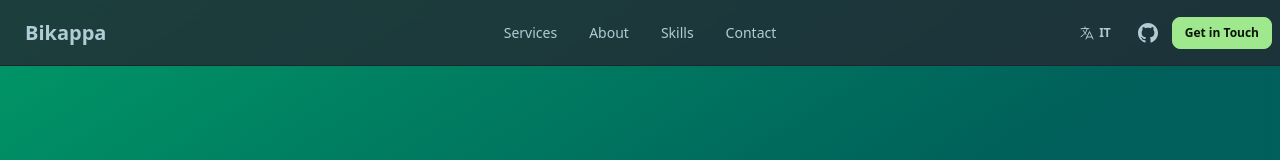
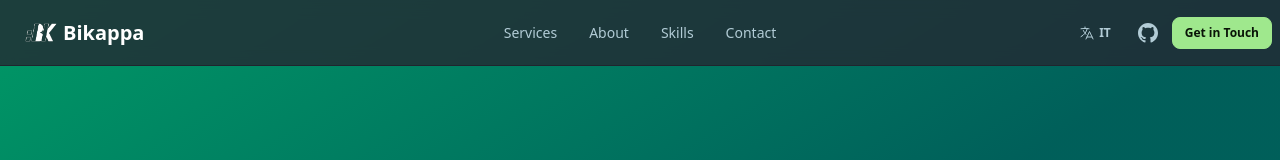
Before and after one commit to Bikappa/bikappa.github.io, an Astro site: page /en in a window 1280 px wide. Shown: the top 160 px of the page. Built offline with nearby package versions, Linux system fonts and the light colour scheme; Astro itself is replaced by a stand-in of ours.

Commit message:
feat: new logo

```diff
--- a/src/pages/[lang]/index.astro
+++ b/src/pages/[lang]/index.astro
@@ -134,7 +134,10 @@ const basePath = `/${lang}`;
       class="navbar bg-base-200/80 backdrop-blur-sm fixed top-0 z-50 border-b border-base-300"
     >
       <div class="navbar-start">
-        <a href={basePath} class="btn btn-ghost text-xl font-bold">Bikappa</a>
+        <a href={basePath} class="btn btn-ghost text-xl font-bold text-white">
+          <img src="/logo.webp" class="w-8" />
+          Bikappa
+        </a>
       </div>
       <div class="navbar-center hidden lg:flex">
         <ul class="menu menu-horizontal px-1 gap-2">
```
Also changed, not shown: logo/design.svg (added), logo/favicon.png (added), logo/logo.svg, public/favicon.ico, public/logo.svg (added), public/logo.webp (added), workspace/bikappa.github.io/logo.webp (added).
